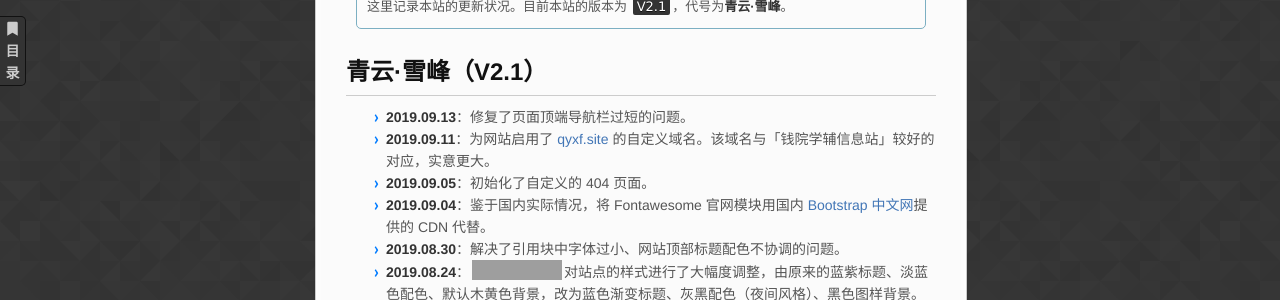
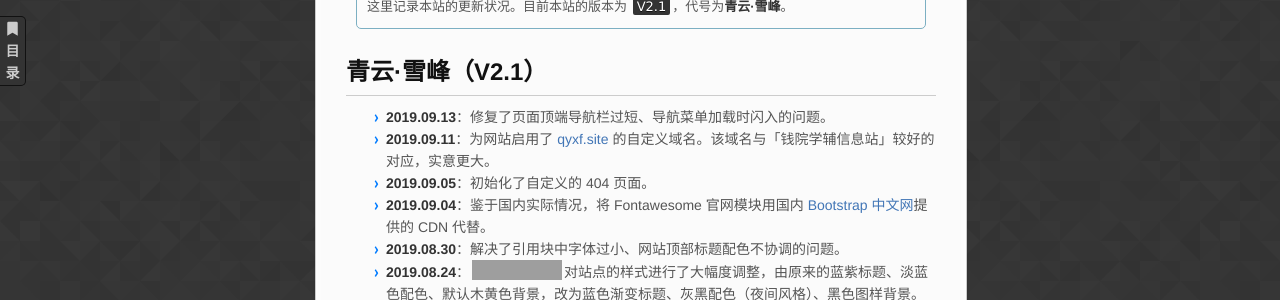
Before and after one commit to qyxf/qyxf.github.io, a Jekyll site: the page built from log.md, in a window 1280 px wide. Shown: the part 299-599 px from the top of the page. Built offline with Jekyll 4.4.1, drawn with Linux system fonts in a browser that asks for light colours; nearby versions of some CDN libraries; some web fonts are replaced; our own code applies the rules of GitHub Pages for plain Markdown files; comment, search, counter and statistics services are not loaded; grey boxes are pictures that could not be loaded.

Commit message:
Update log file

```diff
--- a/log.md
+++ b/log.md
@@ -7,7 +7,7 @@ author: '[![能动少C71尤佳睿](person)](@xjtu-blacksmith)、[![自动化钱7
 > 这里记录本站的更新状况。目前本站的版本为 `V2.1`，代号为**青云·雪峰**。
 
 ## 青云·雪峰（V2.1）
-- **2019.09.13**：修复了页面顶端导航栏过短的问题。
+- **2019.09.13**：修复了页面顶端导航栏过短、导航菜单加载时闪入的问题。
 - **2019.09.11**：为网站启用了 [qyxf.site](https://qyxf.site/) 的自定义域名。该域名与「钱院学辅信息站」较好的对应，实意更大。
 - **2019.09.05**：初始化了自定义的 404 页面。
 - **2019.09.04**：鉴于国内实际情况，将 Fontawesome 官网模块用国内 [Bootstrap 中文网](https://www.bootcss.com)提供的 CDN 代替。
```
